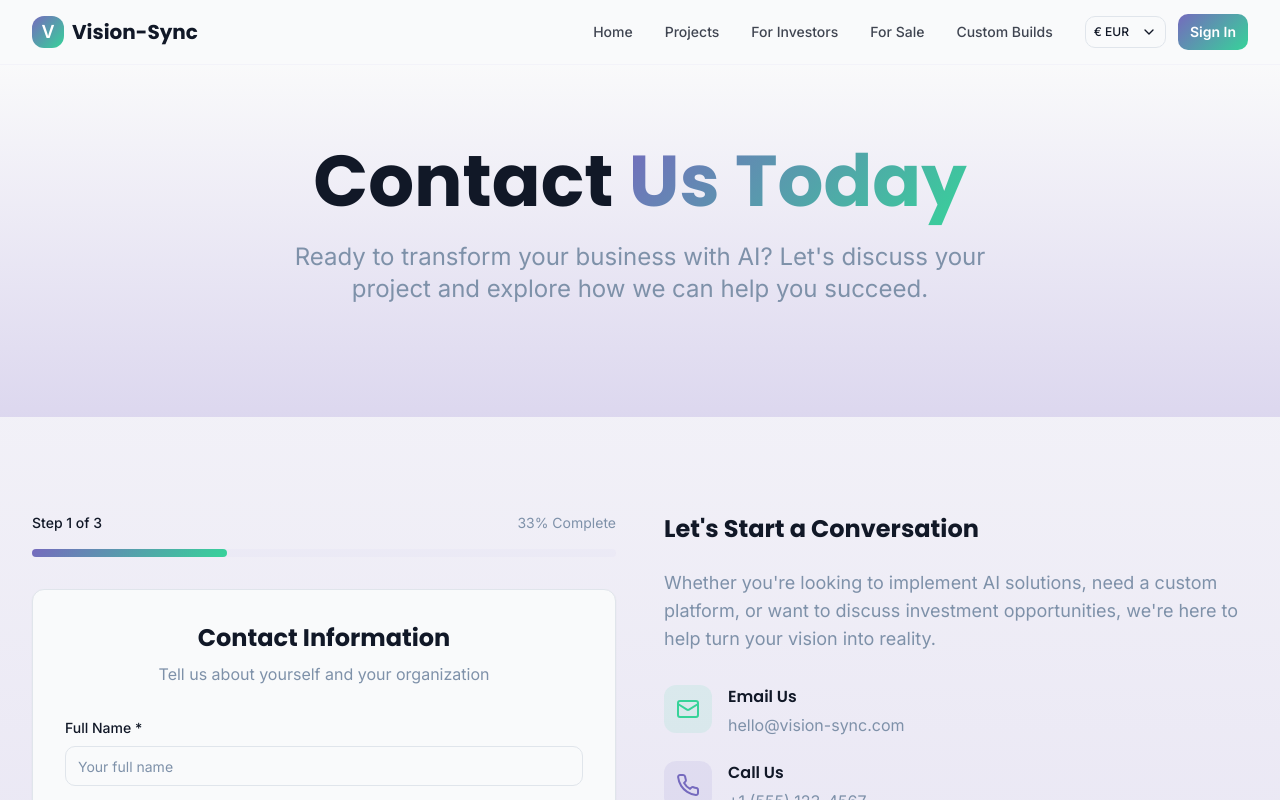
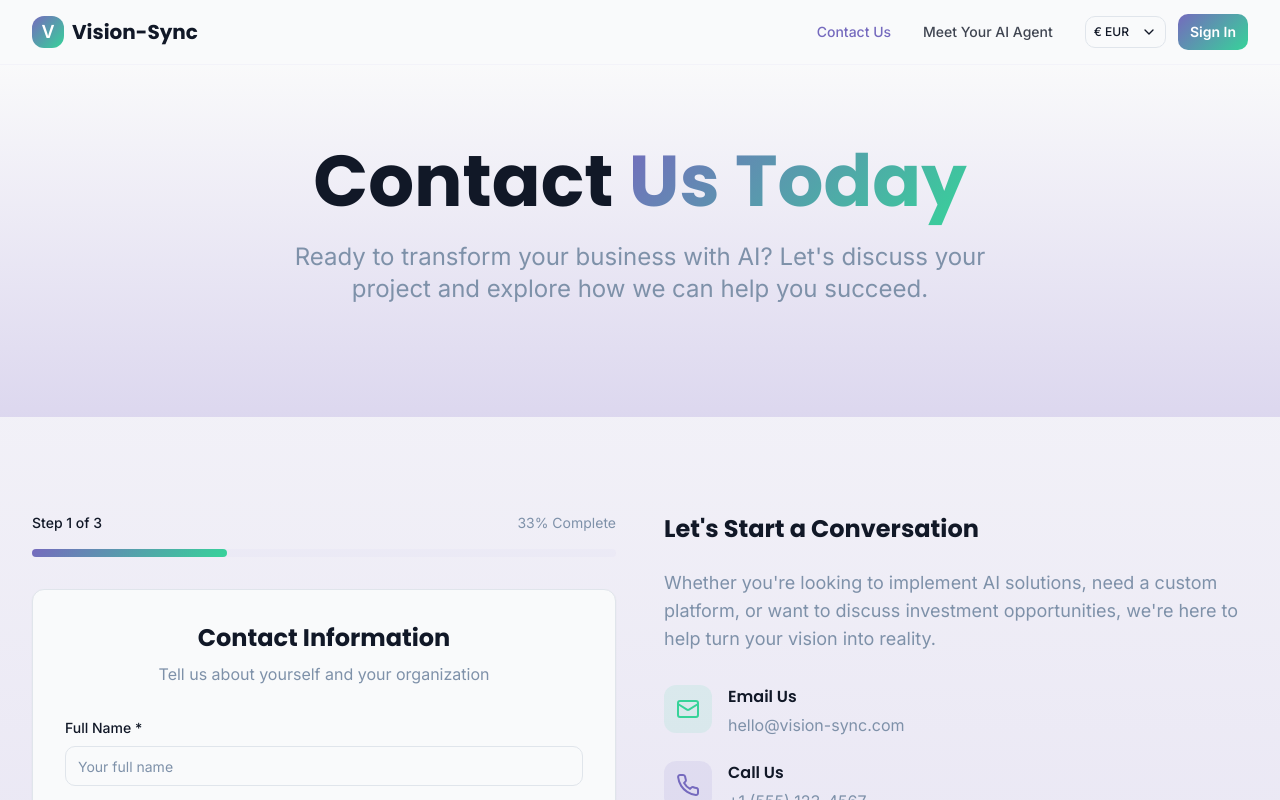
Before and after one commit to LeeSpain/vision-sync, a React (Vite) app: page /contact in a window 1280 px wide. Shown: the top 800 px of the page. Built offline with nearby package versions, Linux system fonts and the light colour scheme.

Commit message:
Update header navigation
Make the logo link to the homepage. Remove "Home", "Projects", "For Investors", "For Sale", and "Custom Build" from the header navigation. Add "Contact Us" and "Meet Your AI Agent" links.

```diff
--- a/src/components/Layout/Header.tsx
+++ b/src/components/Layout/Header.tsx
@@ -11,11 +11,8 @@ const Header = () => {
   const { user, signOut } = useAuth();
 
   const navigation = [
-    { name: 'Home', href: '/' },
-    { name: 'Projects', href: '#projects' },
-    { name: 'For Investors', href: '/for-investors' },
-    { name: 'For Sale', href: '/for-sale' },
-    { name: 'Custom Builds', href: '/custom-builds' },
+    { name: 'Contact Us', href: '/contact' },
+    { name: 'Meet Your AI Agent', href: '/ai-agents' },
   ];
 
   return (
```
